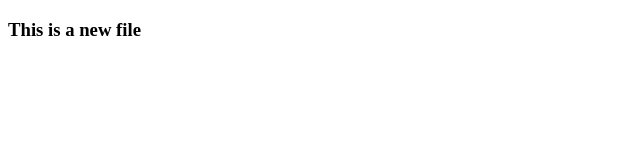
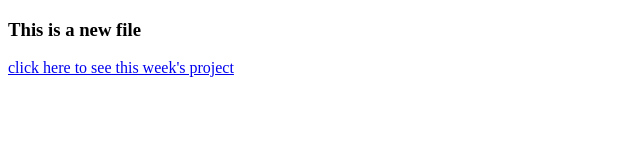
Before and after one commit to akibmak/zomato_landing_page, a plain HTML site: page index.html in a window 1280 px wide. Shown: the whole page, without its empty margins (0-640 px from the left). Drawn offline with Linux system fonts and the light colour scheme.

Commit message:
added link to project

```diff
--- a/index.html
+++ b/index.html
@@ -8,5 +8,6 @@
 </head>
 <body>
     <h3>This is a new file</h3>
+    <a href="indexing.html">click here to see this week's project</a>
 </body>
 </html>
```
